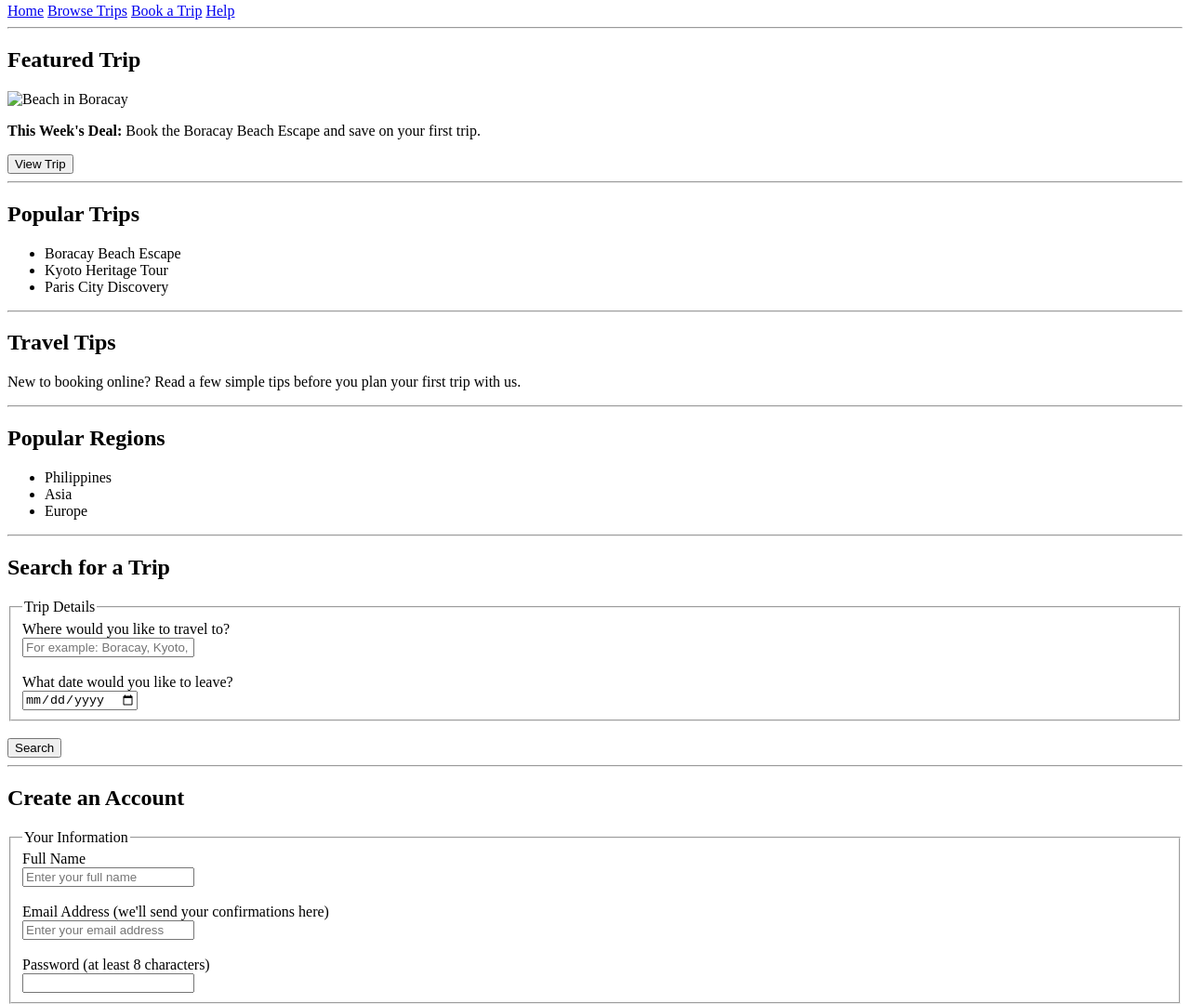
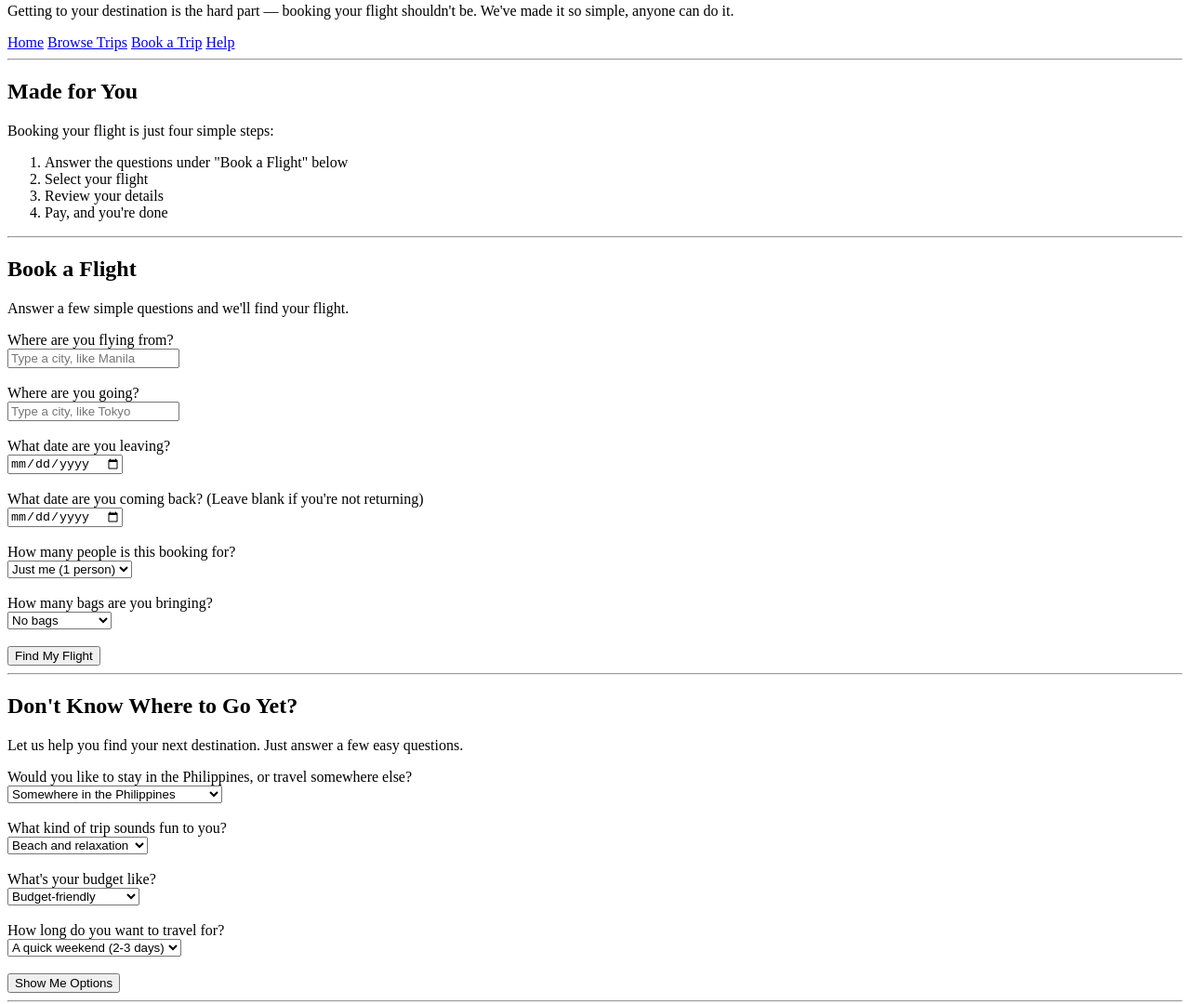
Before and after one commit to MMDCKatrin/30-Solo-EasyBookTravel, a plain HTML site: page index.html in a window 1280 px wide. Shown: the part 77-1157 px from the top of the page at 93% size. Drawn offline with Linux system fonts and the light colour scheme.

Commit message:
Made page cater more to intended audience

```diff
--- a/index.html
+++ b/index.html
@@ -1,3 +1,4 @@
+
 <!DOCTYPE html>
 <html>
 <head>
@@ -8,6 +9,10 @@
 <!-- ===================== Header ===================== -->
 <header>
   <h1>EasyBook Travel</h1>
+  <p>
+    Getting to your destination is the hard part — booking your flight
+    shouldn't be. We've made it so simple, anyone can do it.
+  </p>
 </header>
 
 <!-- ===================== Navigation Area ===================== -->
@@ -23,83 +28,130 @@
 <!-- ===================== Main Content Area ===================== -->
 <main>
 
-  <!-- Featured content section -->
+  <!-- Section explaining who this site is for and how it's different -->
   <section>
-    <h2>Featured Trip</h2>
-    <img
-      src="images/boracay.jpg"
-      alt="Beach in Boracay"
-      width="300">
-    <p>
-      <strong>This Week's Deal:</strong>
-      Book the Boracay Beach Escape and save on your first trip.
-    </p>
-    <button>View Trip</button>
+    <h2>Made for You</h2>
+    <p>Booking your flight is just four simple steps:</p>
+    <ol>
+      <li>Answer the questions under "Book a Flight" below</li>
+      <li>Select your flight</li>
+      <li>Review your details</li>
+      <li>Pay, and you're done</li>
+    </ol>
   </section>
 
   <hr>
 
-  <!-- Grouped list content -->
+  <!-- ============ User Interaction Area 1: Book a Flight ============ -->
   <section>
-    <h2>Popular Trips</h2>
-    <ul>
-      <li>Boracay Beach Escape</li>
-      <li>Kyoto Heritage Tour</li>
-      <li>Paris City Discovery</li>
-    </ul>
-  </section>
-
-  <hr>
-
-  <!-- Independent content area -->
-  <article>
-    <h2>Travel Tips</h2>
-    <p>
-      New to booking online? Read a few simple tips before you plan your first trip with us.
-    </p>
-  </article>
-
-  <hr>
-
-  <!-- Supporting information, related but secondary -->
-  <aside>
-    <h2>Popular Regions</h2>
-    <ul>
-      <li>Philippines</li>
-      <li>Asia</li>
-      <li>Europe</li>
-    </ul>
-  </aside>
-
-  <hr>
-
-  <!-- ============ User Interaction Area 1: Search for a Trip ============ -->
-  <section>
-    <h2>Search for a Trip</h2>
+    <h2>Book a Flight</h2>
+    <p>Answer a few simple questions and we'll find your flight.</p>
     <form action="#" method="get">
 
-      <fieldset>
-        <legend>Trip Details</legend>
+      <label for="origin">Where are you flying from?</label>
+      <br>
+      <input
+        type="text"
+        id="origin"
+        name="origin"
+        placeholder="Type a city, like Manila">
+      <br><br>
 
-        <label for="destination">Where would you like to travel to?</label>
+      <label for="destination">Where are you going?</label>
       <br>
       <input
         type="text"
         id="destination"
         name="destination"
-          placeholder="For example: Boracay, Kyoto, Paris">
+        placeholder="Type a city, like Tokyo">
       <br><br>
 
-        <label for="depart-date">What date would you like to leave?</label>
+      <label for="depart-date">What date are you leaving?</label>
       <br>
       <input
         type="date"
         id="depart-date"
         name="depart-date">
-      </fieldset>
+      <br><br>
 
+      <label for="return-date">What date are you coming back? (Leave blank if you're not returning)</label>
       <br>
-      <button type="submit">Search</button>
+      <input
+        type="date"
+        id="return-date"
+        name="return-date">
+      <br><br>
+
+      <label for="travelers">How many people is this booking for?</label>
+      <br>
+      <select id="travelers" name="travelers">
+        <option value="1">Just me (1 person)</option>
+        <option value="2">2 people</option>
+        <option value="3">3 people</option>
+        <option value="4">4 people</option>
+        <option value="5+">5 or more people</option>
+      </select>
+      <br><br>
+
+      <label for="bags">How many bags are you bringing?</label>
+      <br>
+      <select id="bags" name="bags">
+        <option value="0">No bags</option>
+        <option value="1">1 bag</option>
+        <option value="2">2 bags</option>
+        <option value="3+">3 or more bags</option>
+      </select>
+
+      <br><br>
+      <button type="submit" class="btn">Find My Flight</button>
+    </form>
+  </section>
+
+  <hr>
+
+  <!-- Helps undecided visitors narrow down a destination -->
+  <section>
+    <h2>Don't Know Where to Go Yet?</h2>
+    <p>Let us help you find your next destination. Just answer a few easy questions.</p>
+    <form action="#" method="get">
+
+      <label for="trip-type">Would you like to stay in the Philippines, or travel somewhere else?</label>
+      <br>
+      <select id="trip-type" name="trip-type">
+        <option value="domestic">Somewhere in the Philippines</option>
+        <option value="international">Somewhere outside the Philippines</option>
+      </select>
+      <br><br>
+
+      <label for="trip-style">What kind of trip sounds fun to you?</label>
+      <br>
+      <select id="trip-style" name="trip-style">
+        <option value="beach">Beach and relaxation</option>
+        <option value="city">City sightseeing</option>
+        <option value="nature">Mountains and nature</option>
+        <option value="culture">History and culture</option>
+      </select>
+      <br><br>
+
+      <label for="trip-budget">What's your budget like?</label>
+      <br>
+      <select id="trip-budget" name="trip-budget">
+        <option value="budget">Budget-friendly</option>
+        <option value="mid-range">Mid-range</option>
+        <option value="luxury">Luxury / treat myself</option>
+      </select>
+      <br><br>
+
+      <label for="trip-length">How long do you want to travel for?</label>
+      <br>
+      <select id="trip-length" name="trip-length">
+        <option value="weekend">A quick weekend (2-3 days)</option>
+        <option value="week">About a week</option>
+        <option value="two-weeks">Two weeks or more</option>
+      </select>
+
+      <br><br>
+      <button type="submit" class="btn">Show Me Options</button>
     </form>
   </section>
 
@@ -152,7 +204,7 @@
       </fieldset>
 
       <br>
-      <button type="submit">Create Account</button>
+      <button type="submit" class="btn">Create Account</button>
     </form>
   </section>
 
@@ -183,7 +235,7 @@
       </fieldset>
 
       <br>
-      <button type="submit">Send Message</button>
+      <button type="submit" class="btn">Send Message</button>
     </form>
   </section>
 
@@ -194,6 +246,9 @@
 <!-- ===================== Footer ===================== -->
 <footer>
   <p>
+    Need help? Call us anytime: 1-800-555-1234
+  </p>
+  <p>
     Contact Support:
     help@easybooktravel.example
   </p>
```
Lines whose indentation alone changed are shown as unchanged.
